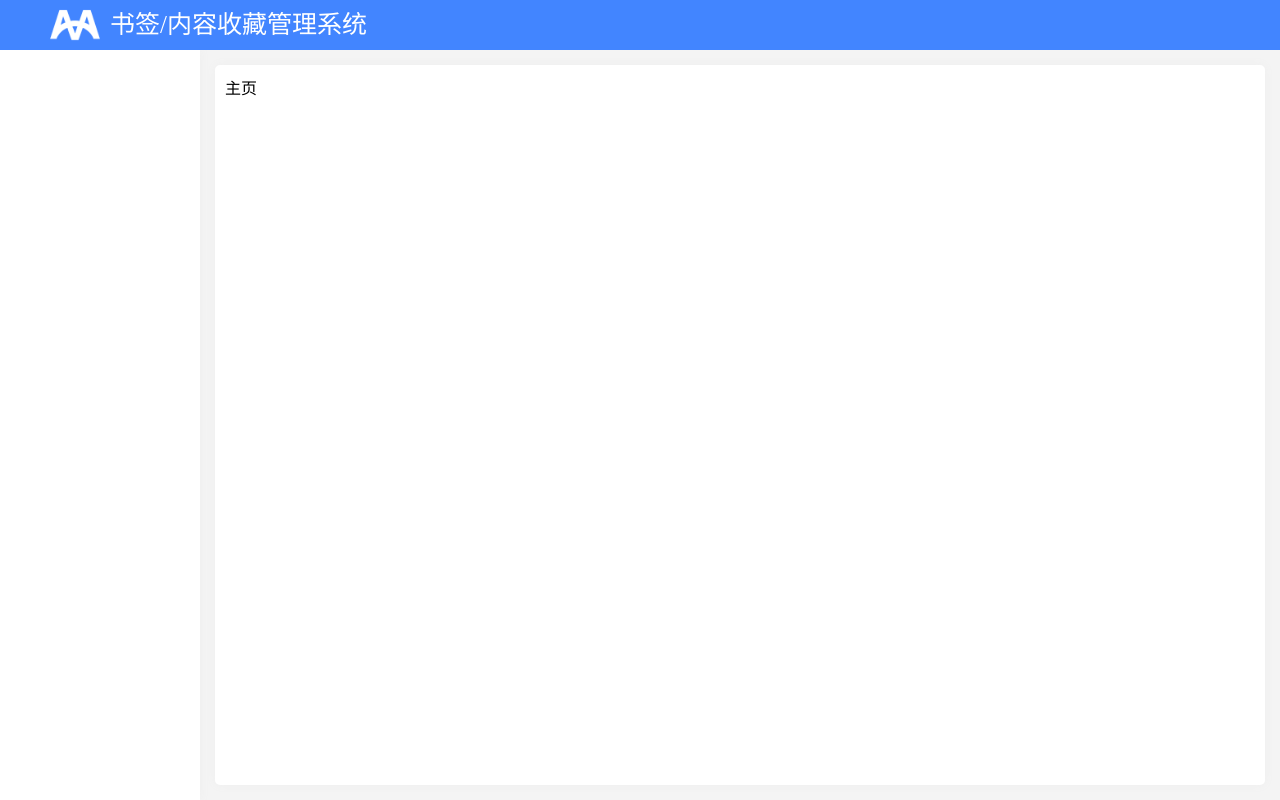
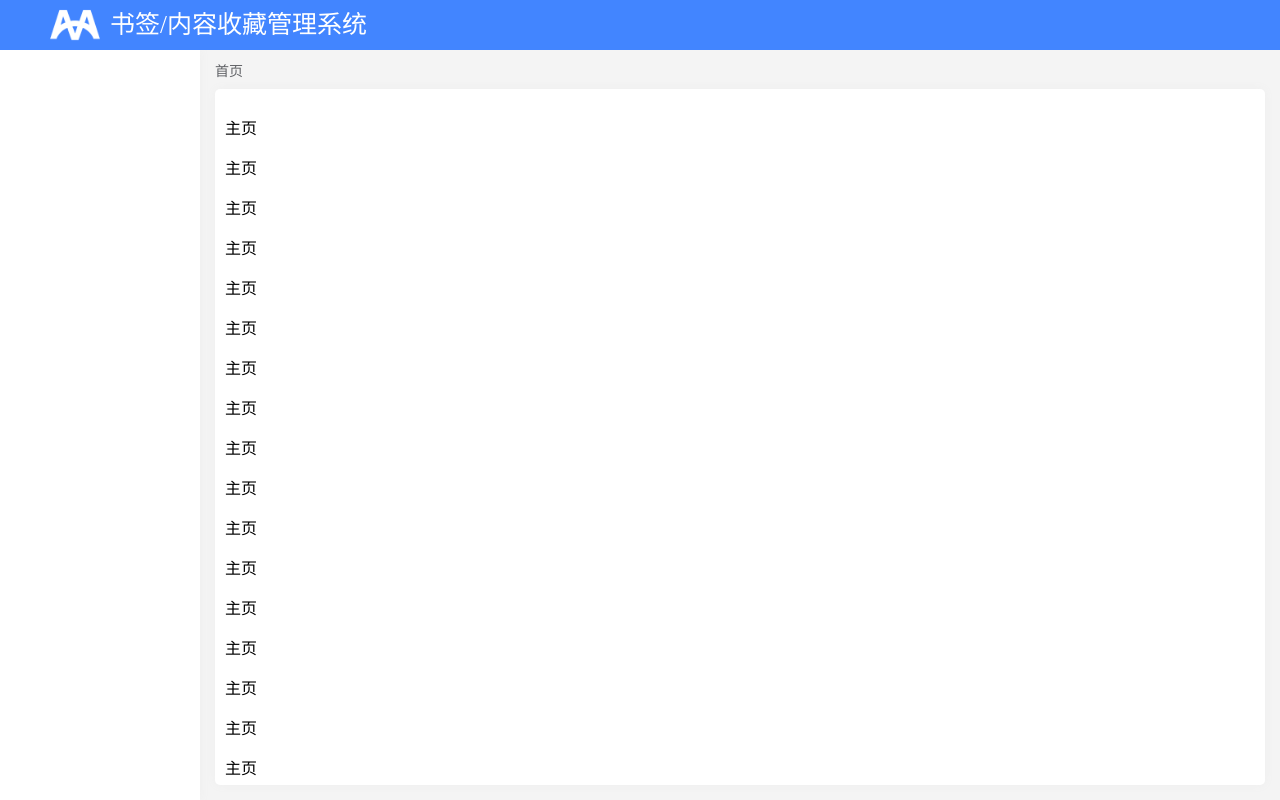
Before and after one commit to 766aya/mark-book-admin, a Vue app: page /index in a window 1280 px wide. Built offline with nearby package versions, Linux system fonts and the light colour scheme; what @smallwei/avue would draw is missing.

Commit message:
首页框架 面包屑开发

```diff
--- a/src/page/home/index.vue
+++ b/src/page/home/index.vue
@@ -12,8 +12,16 @@
       <div class="menu-layout">
 
       </div>
-      <div class="container">
-        <router-view></router-view>
+      <div class="main-layout">
+        <el-breadcrumb separator-class="el-icon-arrow-right">
+          <el-breadcrumb-item
+            v-for="item in breadcrumbList"
+            :key="item.title"
+            :to="{path: item.path}">
+            {{ item.title }}
+          </el-breadcrumb-item>
+        </el-breadcrumb>
+        <router-view class="container"></router-view>
       </div>
     </div>
   </div>
@@ -21,7 +29,36 @@
 
 <script>
 export default {
-  name: 'HomeLayout'
+  name: 'HomeLayout',
+  computed: {
+    breadcrumbList () {
+      if (this.$route.meta) {
+        let breadcrumbs = this.$route.meta.breadcrumbs || []
+        if (breadcrumbs.length !== 0) {
+          return breadcrumbs
+        }
+      }
+      if (this.$route.meta.title || this.$route.name) {
+        return [
+          {
+            path: '/',
+            title: "首页"
+          }, {
+            path: this.$route.path,
+            query: this.$route.query,
+            title: this.$route.meta.title || this.$route.name || ''
+          }
+        ]
+      } else {
+        return [
+          {
+            path: '/',
+            title: "首页"
+          }
+        ]
+      }
+    }
+  }
 }
 </script>
 
@@ -67,13 +104,20 @@ export default {
       background: #FFFFFF;
       box-shadow: 0px 0px 10px #EEEEEE;
     }
-    > .container {
+    > .main-layout {
       margin: 15px;
-      padding: 10px;
-      width: 100%;
-      background: #FFFFFF;
-      border-radius: 5px;
-      box-shadow: 0px 0px 10px #EEEEEE;
+      width: calc(100vw - 200px - 30px);
+      display: flex;
+      flex-direction: column;
+      > .container {
+        height: calc(100vh - 110px - 14px);
+        overflow-y: scroll;
+        margin-top: 10px;
+        padding: 10px;
+        background: #FFFFFF;
+        border-radius: 5px;
+        box-shadow: 0px 0px 10px #EEEEEE;
+      }
     }
   }
 }
--- a/src/page/main.vue
+++ b/src/page/main.vue
@@ -1,5 +1,46 @@
 <template>
-  <div>主页</div>
+  <div>
+    <p>主页</p>
+    <p>主页</p>
+    <p>主页</p>
+    <p>主页</p>
+    <p>主页</p>
+    <p>主页</p>
+    <p>主页</p>
+    <p>主页</p>
+    <p>主页</p>
+    <p>主页</p>
+    <p>主页</p>
+    <p>主页</p>
+    <p>主页</p>
+    <p>主页</p>
+    <p>主页</p>
+    <p>主页</p>
+    <p>主页</p>
+    <p>主页</p>
+    <p>主页</p>
+    <p>主页</p>
+    <p>主页</p>
+    <p>主页</p>
+    <p>主页</p>
+    <p>主页</p>
+    <p>主页</p>
+    <p>主页</p>
+    <p>主页</p>
+    <p>主页</p>
+    <p>主页</p>
+    <p>主页</p>
+    <p>主页</p>
+    <p>主页</p>
+    <p>主页</p>
+    <p>主页</p>
+    <p>主页</p>
+    <p>主页</p>
+    <p>主页</p>
+    <p>主页</p>
+    <p>主页</p>
+    <p>主页</p>
+  </div>
 </template>
 
 <script>
--- a/src/router/index.js
+++ b/src/router/index.js
@@ -23,6 +23,13 @@ router.beforeEach((to, from, next) => {
 
 router.afterEach((to, from) => {
   console.log(`%c router afterEach ====> from ${from.path} to ${to.path}`, 'color: #35495E')
+  if (to.meta) {
+    let breadcrumbs = to.meta.breadcrumbs || []
+    let defaultTitle = '书签/内容收藏管理系统'
+    if (breadcrumbs.length !== 0) {
+      document.title = `${breadcrumbs[breadcrumbs.length - 1].title}-${defaultTitle}`
+    }
+  }
   NProgress.done()
 })
 
--- a/src/router/pages/index.js
+++ b/src/router/pages/index.js
@@ -5,7 +5,6 @@ export default [
     component: () => import('@/page/signin')
   }, {
     path: '/',
-    name: '首页',
     redirect: '/index'
   }
 ]
--- a/src/router/views/index.js
+++ b/src/router/views/index.js
@@ -8,7 +8,37 @@ export default [
       {
         path: '/index',
         name: "index",
-        component: () => import('@/page/main')
+        component: () => import('@/page/main'),
+        meta: {
+          breadcrumbs: [
+            {
+              title: "首页",
+              path: '/'
+            }
+          ]
+        }
+      }, {
+        path: '/admin/menu',
+        name: "menu",
+        component: () => import('@/views/admin/menu/index'),
+        meta: {
+          breadcrumbs: [
+            {
+              title: "首页",
+              path: '/'
+            }, {
+              title: "菜单管理",
+              path: '/admin/menu'
+            }
+          ]
+        }
+      }, {
+        path: '/admin/user',
+        name: "user",
+        component: () => import('@/views/admin/user/index'),
+        meta: {
+          title: '用户管理'
+        }
       }
     ]
   }
--- /dev/null
+++ b/src/views/admin/menu/index.vue
@@ -0,0 +1,9 @@
+<template>
+  <div>菜单管理</div>
+</template>
+
+<script>
+export default {
+  name: "MenuView"
+}
+</script>
--- /dev/null
+++ b/src/views/admin/user/index.vue
@@ -0,0 +1,9 @@
+<template>
+  <div>用户管理</div>
+</template>
+
+<script>
+export default {
+  name: "UserView"
+}
+</script>
```
